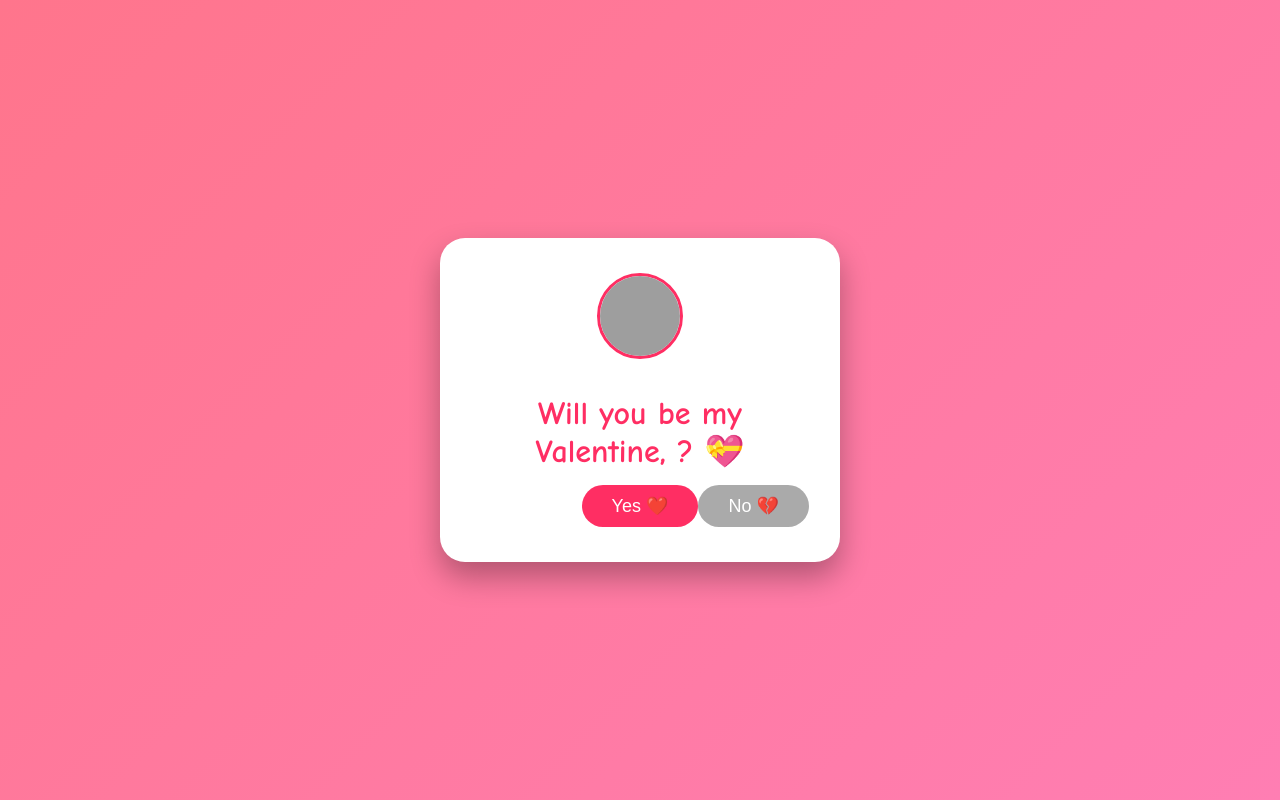
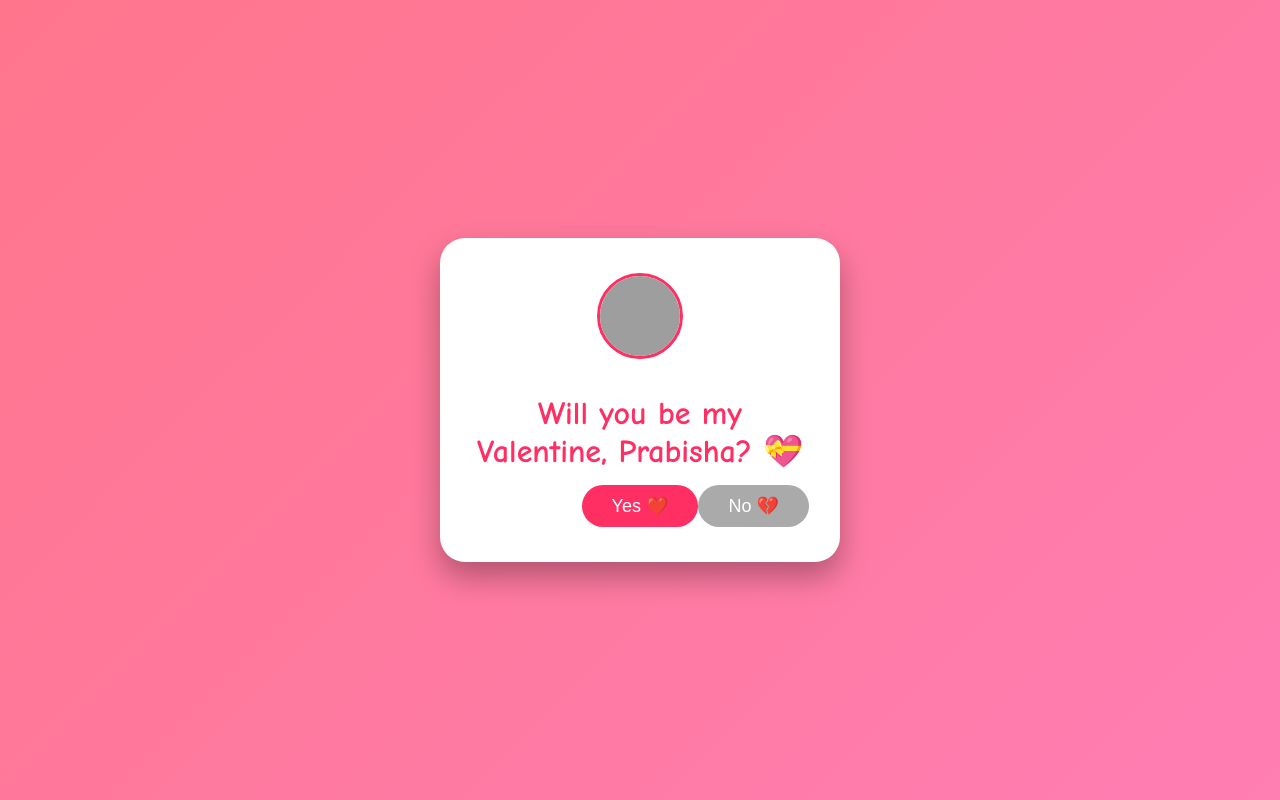
Before and after one commit to fukrey12-hub/valentine, a plain HTML site: page index.html in a window 1280 px wide. Drawn offline with Linux system fonts and the light colour scheme; grey boxes are pictures that could not be loaded.

Commit message:
Add files via upload

```diff
--- a/index.html
+++ b/index.html
@@ -96,7 +96,7 @@ button {
 
 <script>
 /* ===== CHANGE NAME HERE ===== */
-const herName = "";
+const herName = "Prabisha";
 
 /* Typing animation */
 const text = `Will you be my Valentine, ${herName}? 💝`;
```
